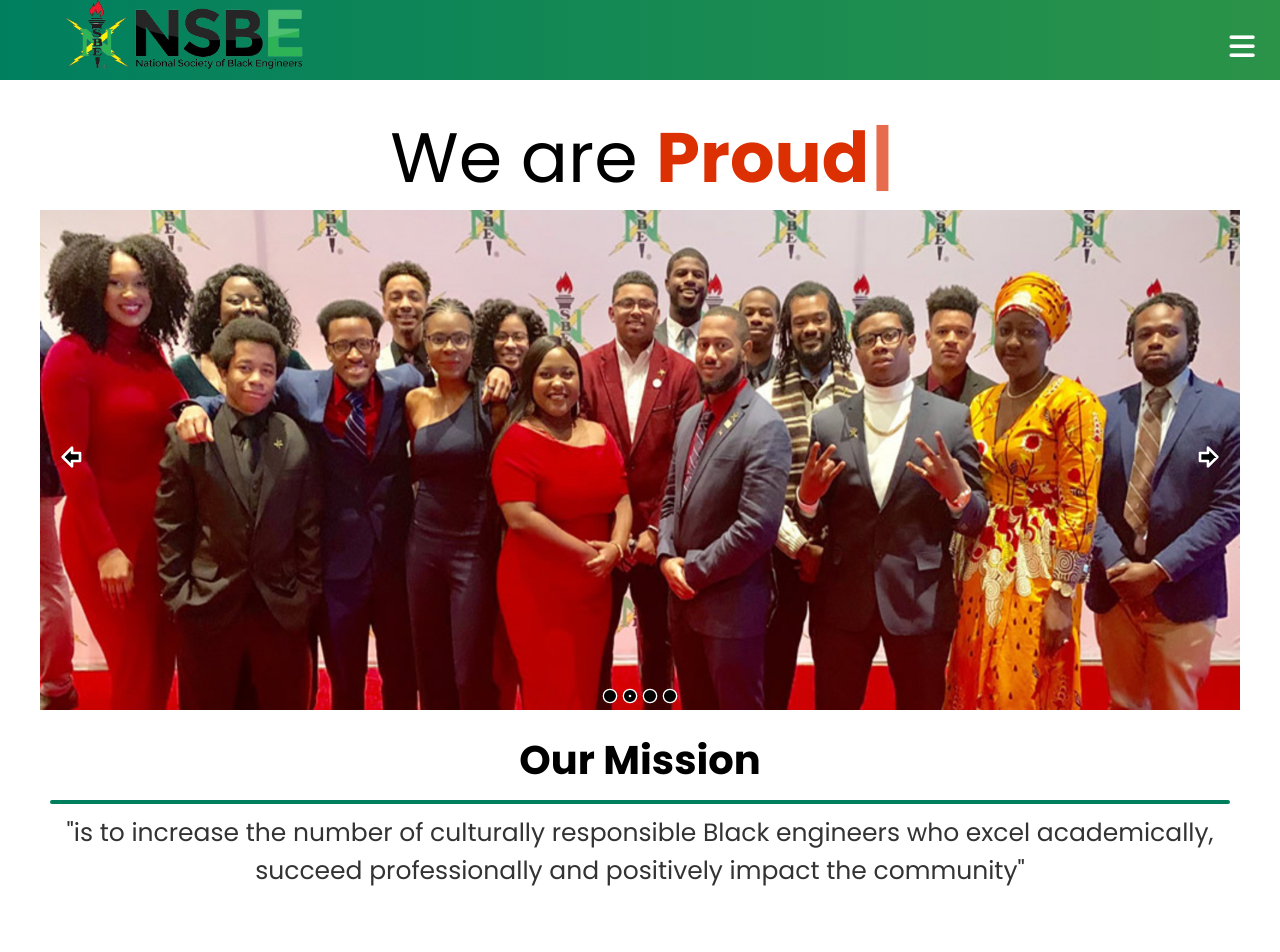
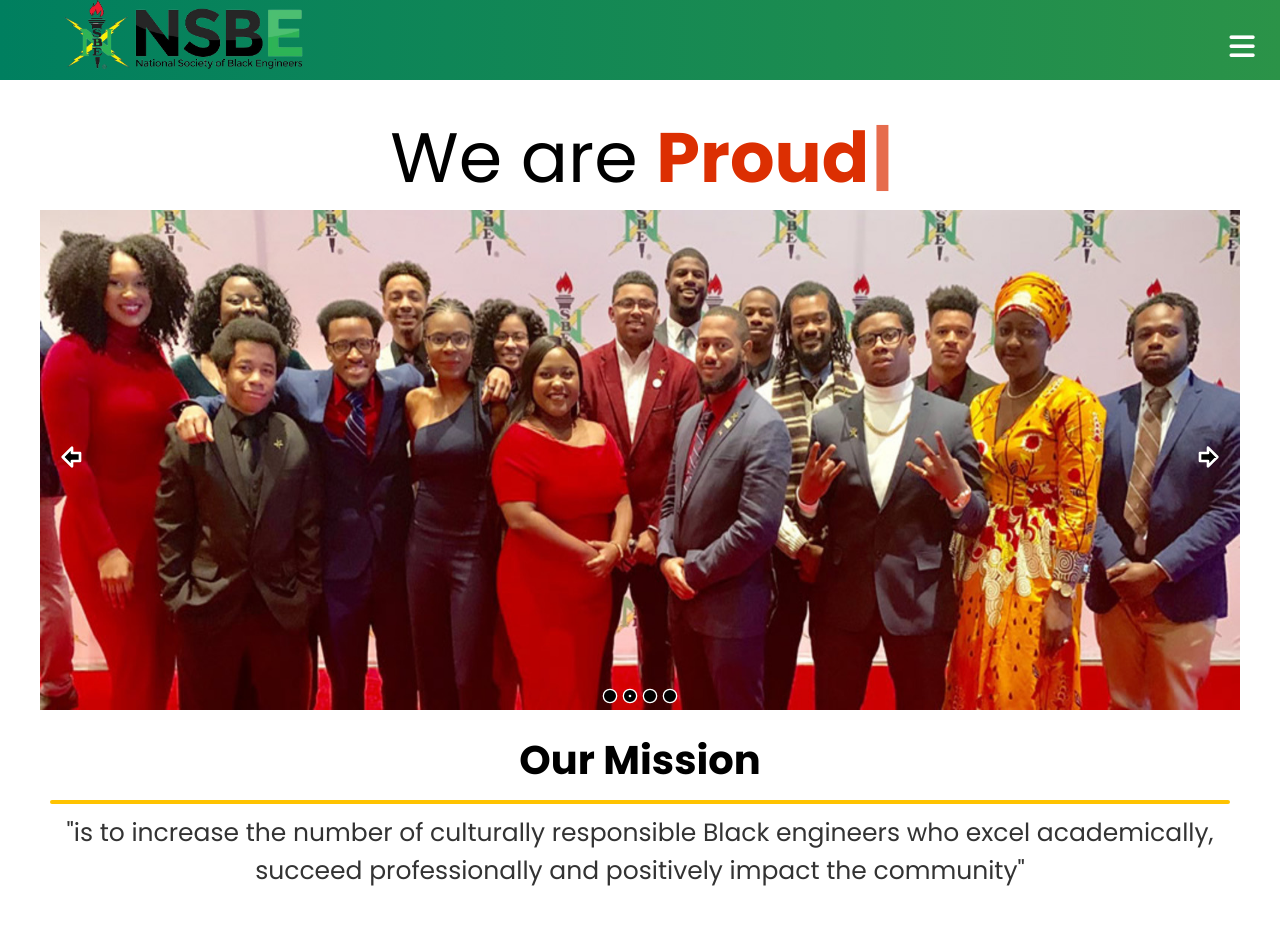
Before and after one commit to cstrick13/NSBE_WEBSITE_V2, a React (Create React App) app in the folder nsbe/: page / in a window 1280 px wide. Shown: the top 952 px of the page. Built offline with nearby package versions, Linux system fonts and the light colour scheme.

Commit message:
added memebr page and working app

```diff
--- a/nsbe/src/App.js
+++ b/nsbe/src/App.js
@@ -6,6 +6,7 @@ import Calendar from './components/pages/Calendar';
 import Programs from './components/pages/Programs';
 import Footer from './components/pages/Footer';
 import Home from './components/pages/Home';
+import Member from './components/pages/Member';
 
 const App = () => {
   return (
@@ -17,6 +18,7 @@ const App = () => {
       <About />
       <Calendar />
       <Programs />
+      <Member/>
       </div>
       <Footer />
      </BrowserRouter>
--- a/nsbe/src/components/pages/Home.css
+++ b/nsbe/src/components/pages/Home.css
@@ -52,7 +52,7 @@
 }
 
 .under-line{
-    border: 2px solid rgb(0, 127, 95);
+    border: 2px solid rgb(255, 195, 0);
     border-radius: 2px;
 }
 
--- /dev/null
+++ b/nsbe/src/components/pages/Member.js
@@ -0,0 +1,12 @@
+import React from 'react'
+import { SectionWrapper } from '../../hoc'
+
+function Member() {
+  return (
+    <div>
+      <h1>Member</h1>
+    </div>
+  )
+}
+
+export default SectionWrapper(Member,'member');
```
Also changed, not shown: nsbe/src/components/pages/Member.css (added).
